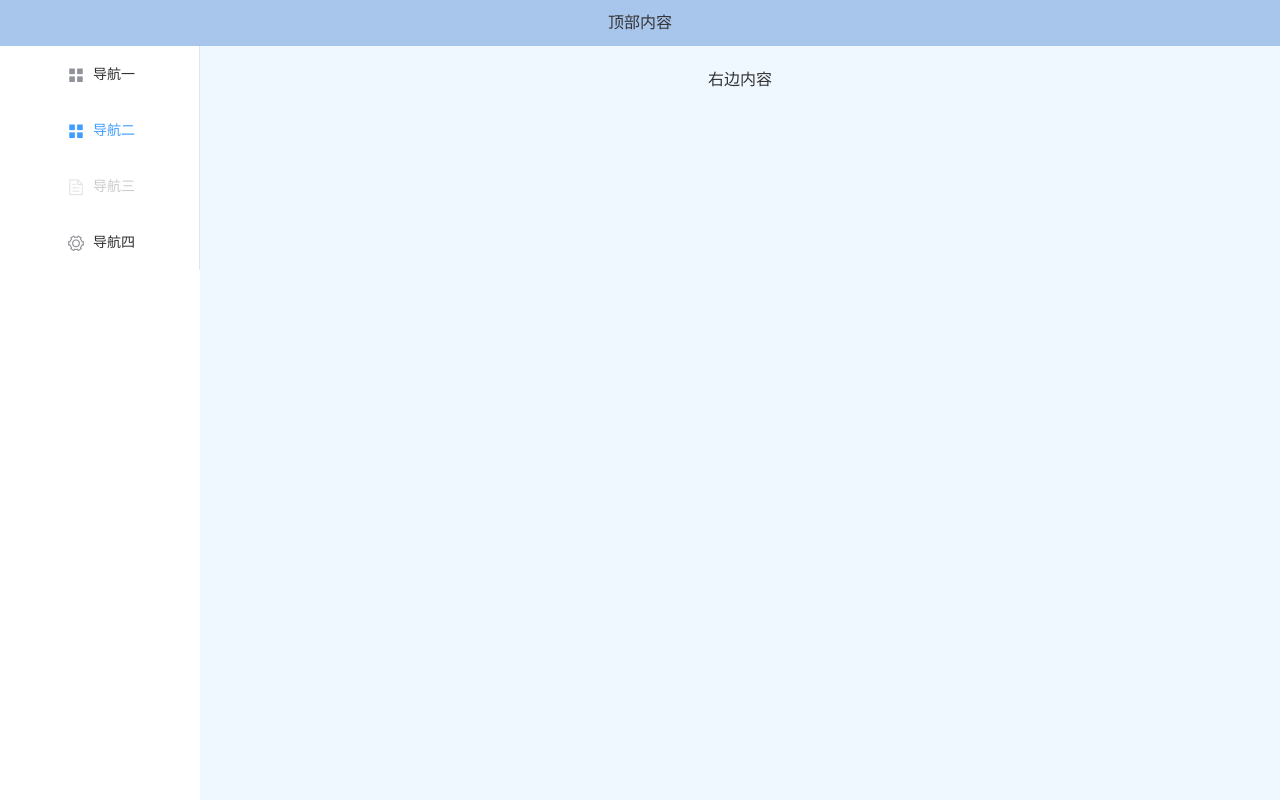
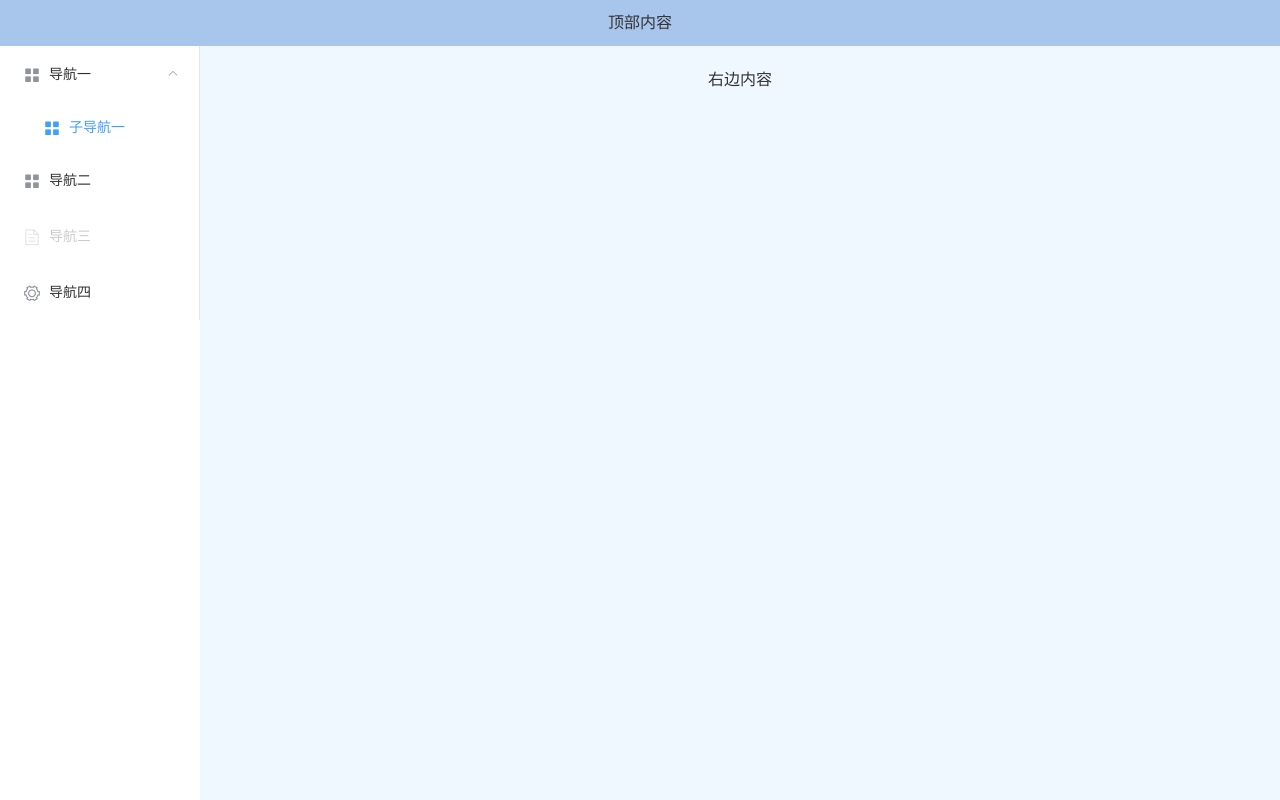
Before and after one commit to huanghe1993/Vue-Knowledge, a Vue app: page /content in a window 1280 px wide. Built offline with nearby package versions, Linux system fonts and the light colour scheme.

Commit message:
vue framework

```diff
--- a/src/layout/base-view.vue
+++ b/src/layout/base-view.vue
@@ -45,7 +45,7 @@ export default {
 }
 
 .el-aside {
-  text-align: center;
+  line-height: 200px;
 }
 
 .el-main {
--- a/src/layout/left-nav.vue
+++ b/src/layout/left-nav.vue
@@ -4,20 +4,26 @@
       <!--设置当前激活菜单的 index	-->
       <el-menu default-active="2" class="el-menu-vertical-demo">
         <!-- 导航下面的内容 -->
-        <el-menu-item index="1">
-          <i class="el-icon-menu"></i>
-          <span slot="title">导航一</span>
-        </el-menu-item>
+        <el-submenu index = '1'>
+            <template slot = 'title'>
+                <i class="el-icon-menu"></i>
+                <span slot="title">导航一</span>
+            </template>
+            <el-menu-item index="2">
+                <i class="el-icon-menu"></i>
+                <span slot="title">子导航一</span>
+            </el-menu-item>
+        </el-submenu>
         <!-- 导航下面的选项 -->
-        <el-menu-item index="2">
+        <el-menu-item index="3">
           <i class="el-icon-menu"></i>
           <span slot="title">导航二</span>
         </el-menu-item>
-        <el-menu-item index="3" disabled>
+        <el-menu-item index="4" disabled>
           <i class="el-icon-document"></i>
           <span slot="title">导航三</span>
         </el-menu-item>
-        <el-menu-item index="4">
+        <el-menu-item index="5">
           <i class="el-icon-setting"></i>
           <span slot="title">导航四</span>
         </el-menu-item>
@@ -31,4 +37,7 @@ export default {};
 </script>
 
 <style>
+.el-menu-item {
+    border: none;
+}
 </style>
```
Also changed, not shown: src/layout/header.vue (deleted, +0 -13 lines), src/layout/right-content.vue (+6 -7 lines).
